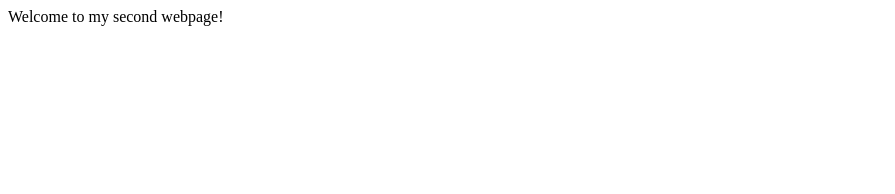
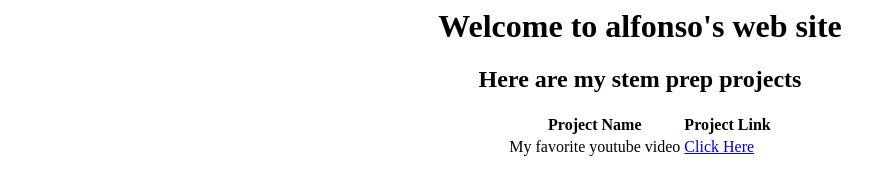
Before and after one commit to alfonsopardo17/apardo03.github.io, a plain HTML site: page index.html in a window 1280 px wide. Shown: the whole page, without its empty margins (0-895 px from the left). Drawn offline with Linux system fonts and the light colour scheme.

Commit message:
Update index.html

```diff
--- a/index.html
+++ b/index.html
@@ -4,6 +4,23 @@
   </head>
 
   <body>
-    <p>Welcome to my second webpage!</p>
+    <center>
+      <h1>Welcome to alfonso's web site</h1>
+      <h2>Here are my stem prep projects</h2>
+      <table>
+        <tr>
+          <th>Project Name</th>
+          <th>Project Link</th>
+        </tr>
+        <tr>
+          <td>My favorite youtube video</td>
+          <td>
+            <a href="youtube.html">
+              <P>Click Here</P>
+            </a>
+          </td>
+        </tr>
+      </table>
+    </center>
   </body>
 </html>
```
